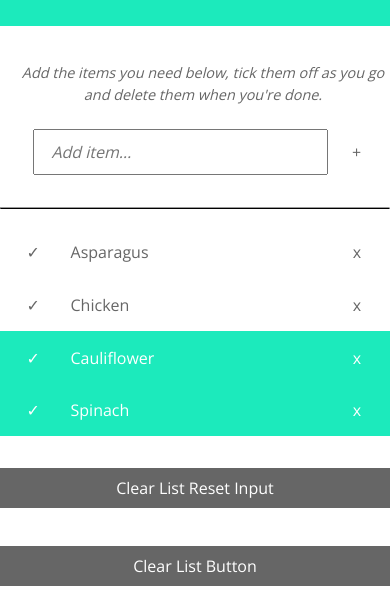
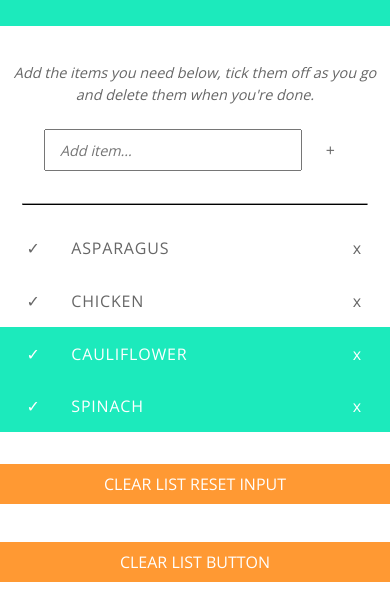
Before and after one commit to ingvillo/shopping-list-app, a plain HTML site: page index.html in a window 390 px wide. Shown: the part 230-844 px from the top of the page. Drawn offline with nearby package versions, Linux system fonts and the light colour scheme.

Commit message:
made responsive

```diff
--- a/css/styles.css
+++ b/css/styles.css
@@ -27,7 +27,7 @@ body {
 }
 
 img {
-
+	/* Designed by Freepik */
 }
 
 .title {
@@ -68,6 +68,7 @@ img {
 	/*border: 1px solid red;*/
 	padding-left: 1em;
 	/* Typography */
+	font-size: 0.9em;
 	font-style: italic;
 }
 
@@ -96,6 +97,8 @@ hr {
 
 .list-section {
 
+	letter-spacing: 0.05em;
+	text-transform: uppercase;
 }
 
 
@@ -158,7 +161,7 @@ ul {
 }
 
 .delete:hover {
-	background-color: #999999;
+	background-color: #666666;
 	color: white;
 }
 
@@ -179,7 +182,7 @@ ul {
 
 #reset-button {
 	margin-top: 1em;
-	background-color: #666666;
+	background-color: #ff9933;
 	border-style: none;
 	padding: 0 auto;
 	cursor: pointer;
@@ -190,28 +193,38 @@ ul {
 
 	/* typography */
 	color: white;
+	text-transform: uppercase;
 
 }
 
 
 #reset-button:hover {
-	background-color: #cccccc;
-	/* typography */
-	color: #666666;
-	}
+	background-color: #666666;
+}
 
 /*** Responsive Design ***/
 
 
-@media (max-width: 660px) {
+@media (max-width: 640px) {
 
 	.list-section,
-	.input-section,
 	.clear-section {
-	width: 100%;
+		width: 100%;
 	}
 
 	.input-section {
-	margin: 0 0.5em;
+		width: 94%;
 	}
+
+	#text-input {
+		width: 65%;
 }
+
+	hr {
+		margin: 2em auto 0 auto;
+		max-width: 88%;
+}
+
+
+
+}
```
